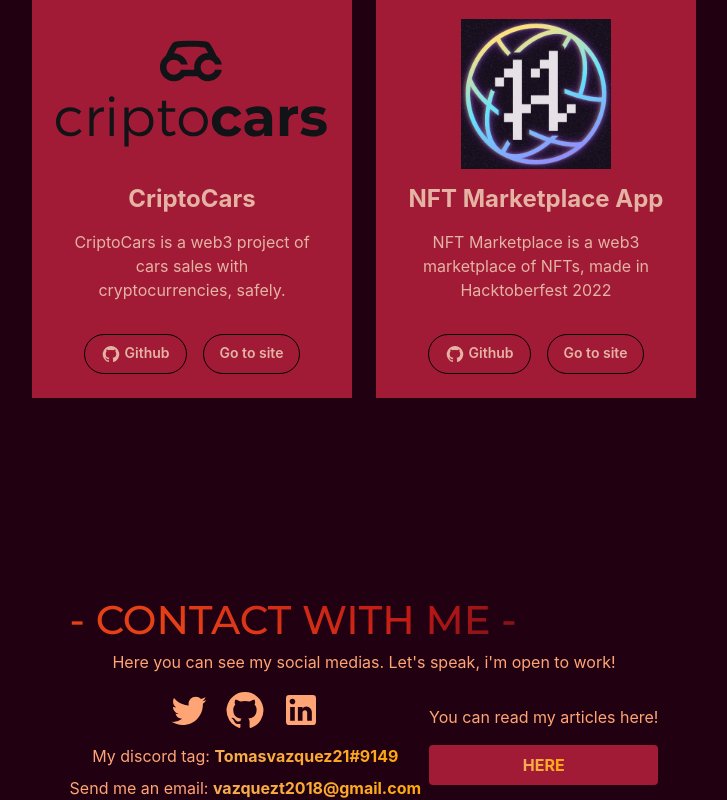
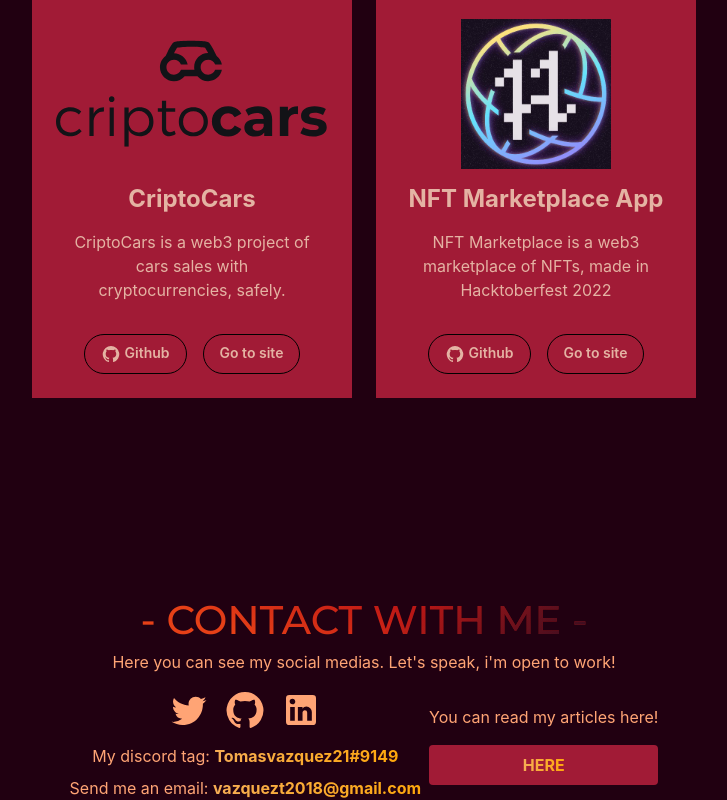
Before and after one commit to vazqueztomas/portfolio, a React (Create React App) app: page / in a window 1280 px wide. Shown: the part 2573-3373 px from the top of the page, without its empty margins (276-1003 px from the left). Built offline with nearby package versions, Linux system fonts and the light colour scheme.

Commit message:
fix : align titles

```diff
--- a/src/components/Contact.jsx
+++ b/src/components/Contact.jsx
@@ -10,7 +10,7 @@
     <Stack background={'#210011;'} justifyContent = {'center'} alignItems = {'center'} color = '#FFA475' padding = {[3, 0, 0]}>
       <BoxAnimated>
 
-      <Stack color = {'#A11B36'}>
+      <Stack color = {'#A11B36'} justify = 'center' align={'center'}>
         <TitleRemarcado contenido = 'Contact with me'/>
       </Stack>
       <Text p = {[4, 0, 0]} textAlign = 'center'>Here you can see my social medias. Let's speak, i'm open to work!</Text>
```
